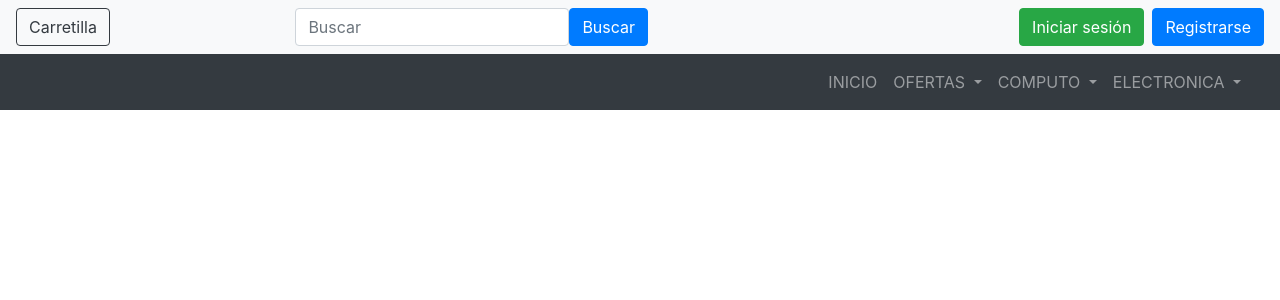
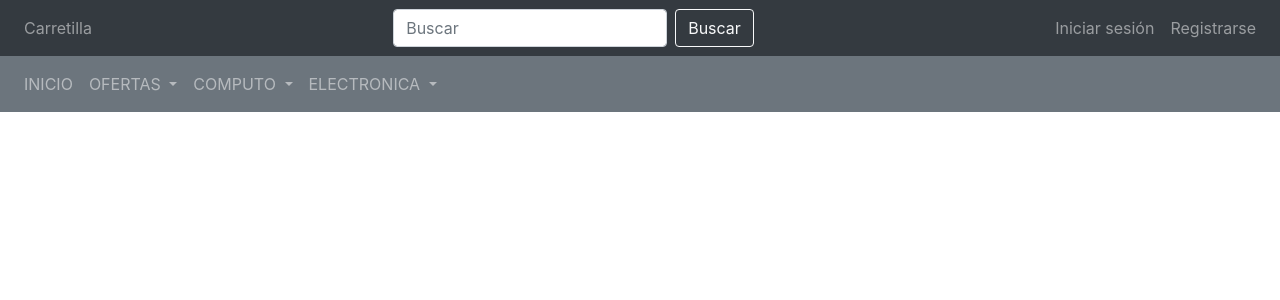
Before and after one commit to OsvalDev91/ProjectTiendaOnline01, a Django app: page / in a window 1280 px wide. Shown: the top 300 px of the page. Run offline with Django 3.2, Linux system fonts and the light colour scheme; some libraries are stand-ins or nearby versions.

Commit message:
commit 01 19/07/2023

```diff
--- /dev/null
+++ b/TiendaOnline/static/css/styles.css
@@ -0,0 +1,4 @@
+/* CSS personalizado para extender la longitud de la barra de búsqueda */
+.search-bar {
+    width: 300px; /* Cambia el valor según el ancho deseado */
+}
--- a/TiendaOnline/templates/layout/base.html
+++ b/TiendaOnline/templates/layout/base.html
@@ -6,6 +6,7 @@
     <meta name="viewport" content="width=device-width, initial-scale=1.0">
     <title>{% block titulo %}{% endblock titulo %} - Tienda Online</title>
     <link rel="stylesheet" href="https://stackpath.bootstrapcdn.com/bootstrap/4.5.2/css/bootstrap.min.css">
+    <link rel="stylesheet" href="{% static 'css/styles.css' %}">
 </body>
 </head>
 <body>
--- a/TiendaOnline/templates/layout/navbar.html
+++ b/TiendaOnline/templates/layout/navbar.html
@@ -1,162 +1,60 @@
-<!-- <nav class="navbar navbar-expand-lg bg-body-tertiary">
-    <div class="container-fluid">
-        <a class="navbar-brand" href="#">Tecnologia7+</a>
-        <button class="navbar-toggler" type="button" data-bs-toggle="collapse" data-bs-target="#navbarSupportedContent" aria-controls="navbarSupportedContent" aria-expanded="false" aria-label="Toggle navigation">
-            <span class="navbar-toggler-icon"></span>
-        </button>
-        <div class="collapse navbar-collapse" id="navbarSupportedContent">
-            <ul class="navbar-nav me-auto mb-2 mb-lg-0">
-                <li class="nav-item">
-                    <a class="nav-link active" aria-current="page" href="#">Home</a>
-                </li>
-                <li class="nav-item">
-                    <a class="nav-link" href="#">Link</a>
-                </li>
-                <li class="nav-item dropdown">
-                    <a class="nav-link dropdown-toggle" href="#" role="button" data-bs-toggle="dropdown" aria-expanded="false">
-                        Dropdown
-                    </a>
-                    <ul class="dropdown-menu">
-                        <li><a class="dropdown-item" href="#">Action</a></li>
-                        <li><a class="dropdown-item" href="#">Another action</a></li>
-                        <li><hr class="dropdown-divider"></li>
-                        <li><a class="dropdown-item" href="#">Something else here</a></li>
-                    </ul>
-                </li>
-                <li class="nav-item">
-                    <a class="nav-link disabled">Disabled</a>
-                </li>
-            </ul>
-            <form class="d-flex" role="search">
-                <input class="form-control me-2" type="search" placeholder="Search" aria-label="Search">
-                <button class="btn btn-outline-success" type="submit">Search</button>
-                <span class="navbar-text">Login</span>
-                <span class="navbar-text"><i class="fas fa-shopping-cart"></i></span>
+<!-- TiendaOnline/templates/layout/navbar.html -->
+
+<nav class="navbar navbar-expand-md navbar-dark bg-dark">
+      <!-- Primera fila del navbar -->
+      <div class="navbar-nav mr-auto">
+          <!-- Botón carretilla -->
+          <a class="nav-item nav-link" href="#">Carretilla</a>
+      </div>
+      <div>
+        <form class="form-inline my-2 my-md-0">
+          <!-- Barra de búsqueda -->
+          <input class="form-control mr-sm-2" type="search" placeholder="Buscar" aria-label="Search">
+          <!-- Botón de búsqueda -->
+          <button class="btn btn-outline-light my-2 my-sm-0" type="submit">Buscar</button>
       </form>
       </div>
+
+      <div class="navbar-nav ml-auto">
+          <!-- Botones de Iniciar sesión y Registrarse -->
+          <a class="nav-item nav-link" href="#">Iniciar sesión</a>
+          <a class="nav-item nav-link" href="#">Registrarse</a>
       </div>
-</nav> -->
-
-
-<!-- <nav class="navbar navbar-expand-md  navbar-white bg-white navbar-right bg-right  ">
-  <div class="container-fluid">
-    <a class="navbar-brand" href="#">Logo</a>
-    <div class="d-flex justify-content-between">
-      coidgo de registro y sesion froma 1  --
-      <button class="btn btn-primary mr-3">Iniciar Sesion</button>
-      <img src="https://encrypted-tbn0.gstatic.com/images?q=tbn:ANd9GcTai9p7vw4TA7xhfujdpSNUolB4-VHGrqIbY44CzJeDmzgYmnDm6jn0pZE&usqp=CAU" alt="Descripción del icono" style="width: 24px; height: 24px;">
-      <button class="btn btn-secondary ml-3">Registrarse</button> coidgo de registro y sesion froma 2
-      <button class="btn btn-primary mr-2">
-        <img src="https://o.remove.bg/downloads/5ceb961a-f928-4f5b-9abd-a1402a432e9a/images-removebg-preview.png" alt="Descripción del icono" style="width: 24px; height: 24px;">
-        Iniciar Sesión
-      </button>
-      <button class="btn btn-secondary ml-2">
-        <img src="https://o.remove.bg/downloads/96c7eab1-3474-42e7-8ccb-d06e0051a969/NRnxjrff9H-1A4T-NIYxc-transformed__2_-removebg-preview.png" alt="Descripción del icono" style="width: 24px; height: 24px;">
-        Registrarse
-      </button>
-
-      <button class="btn btn-danger navbar-btn mr-2">Button</button>
-      <button class="btn btn-danger navbar-btn mr-2">Registrarse</button>
-      <button type="button" class="btn btn-info mr-2">Buscar</button>
-      <button type="button" class="btn btn-primary">Primary</button>
-    </div>
-  </div>
-</nav> -->
-
-<nav class="navbar navbar-expand-lg navbar-light bg-light">
-  <ul class="navbar-nav">
-    <li class="nav-item">
-      <a class="btn btn-outline-dark" href="#">Carretilla</a>
-    </li>
-  </ul>
-
-  <ul class="navbar-nav mx-auto">
-    <li class="nav-item ">
-      <form class="form-inline">
-          <input class="form-control col-lg-8 mw-100" type="search" placeholder="Buscar" aria-label="Buscar">
-          <button class="btn btn-primary my-2 my-sm-0" type="submit">Buscar</button>
-      </form>
-    </li>
-  </ul>
-
-  <ul class="navbar-nav ml-auto">
-    <li class="nav-item">
-      <a class="btn btn-success" href="#">Iniciar sesión</a>
-    </li>
-  </ul>
-
-  <ul class="navbar-nav ml-2">
-    <li class="nav-item">
-      <a class="btn btn-primary" href="#">Registrarse</a>
-    </li>
-  </ul>
 </nav>
 
-
-<nav class="navbar navbar-expand-md navbar-light bg-light navbar-dark bg-dark">
-  <div class="container-fluid">
-    <a class="navbar-brand" href="#">
-
-    </a>
-    <button class="navbar-toggler" type="button" data-toggle="collapse" data-target="#navbarSupportedContent"
-      aria-controls="navbarSupportedContent" aria-expanded="false" aria-label="Toggle navigation">
-      <span class="navbar-toggler-icon"></span>
-    </button>
-
-
-    <div class="collapse navbar-collapse" id="navbarSupportedContent">
-      <ul class="navbar-nav ml-auto">
+<!-- Segunda fila del navbar -->
+<nav class="navbar navbar-expand-md navbar-dark bg-secondary">
+      <!-- Opciones en la parte izquierda -->
+      <ul class="navbar-nav mr-auto"> <!-- Cambiar ml-auto a mr-auto -->
           <li class="nav-item">
               <a class="nav-link" href="#">INICIO</a>
           </li>
           <li class="nav-item dropdown">
-          <a class="nav-link dropdown-toggle" href="#
-            " id="navbarDropdown2" role="button" data-toggle="dropdown" aria-haspopup="true" aria-expanded="false">
+              <a class="nav-link dropdown-toggle" href="#" id="ofertasDropdown" role="button" data-toggle="dropdown" aria-haspopup="true" aria-expanded="false">
                   OFERTAS
               </a>
-          <div class="dropdown-menu" aria-labelledby="navbarDropdown2">
-            <a class="dropdown-item" href="#">Liquidacion</a>
-            <a class="dropdown-item" href="#">Descuentos</a>
-            <div class="dropdown-divider"></div>
-            <a class="dropdown-item" href="#">Productos destacados </a>
+              <div class="dropdown-menu" aria-labelledby="ofertasDropdown">
+                  <!-- Contenido del dropdown de OFERTAS -->
+                  <!-- Puedes agregar más elementos aquí -->
               </div>
           </li>
           <li class="nav-item dropdown">
-          <a class="nav-link dropdown-toggle" href="#" id="navbarDropdown3" role="button" data-toggle="dropdown"
-            aria-haspopup="true" aria-expanded="false">
+              <a class="nav-link dropdown-toggle" href="#" id="computoDropdown" role="button" data-toggle="dropdown" aria-haspopup="true" aria-expanded="false">
                   COMPUTO
               </a>
-          <div class="dropdown-menu" aria-labelledby="navbarDropdown3">
-            <a class="dropdown-item" href="#">Accesorios para Computadoras</a>
-            <div class="dropdown-divider"></div>
-            <a class="dropdown-item" href="#">Teclados</a>
-            <a class="dropdown-item" href="#">Mouse</a>
-            <a class="dropdown-item" href="#">Bocinas</a>
-            <a class="dropdown-item" href="#">Audifonos</a>
+              <div class="dropdown-menu" aria-labelledby="computoDropdown">
+                  <!-- Contenido del dropdown de COMPUTO -->
+                  <!-- Puedes agregar más elementos aquí -->
               </div>
           </li>
-
           <li class="nav-item dropdown">
-          <a class="nav-link dropdown-toggle" href="#" id="navbarDropdown3" role="button" data-toggle="dropdown"
-            aria-haspopup="true" aria-expanded="false">
+              <a class="nav-link dropdown-toggle" href="#" id="electronicaDropdown" role="button" data-toggle="dropdown" aria-haspopup="true" aria-expanded="false">
                   ELECTRONICA
               </a>
-          <div class="dropdown-menu" aria-labelledby="navbarDropdown3">
-            <a class="dropdown-item" href="#">Electrodomesticos</a>
-            <div class="dropdown-divider"></div>
-            <a class="dropdown-item" href="#">Cocina</a>
-            <a class="dropdown-item" href="#">horno/microondas</a>
-            <a class="dropdown-item" href="#">lavadora/lavarropas</a>
-            <a class="dropdown-item" href="#">lavaplatos/lavavajillas</a>
-            <a class="dropdown-item" href="#">refrigerador/nevera/heladera y congelador</a>
-            <a class="dropdown-item" href="#">campana extractora</a>
-            <a class="dropdown-item" href="#">secadora/secarropas</a>
+              <div class="dropdown-menu" aria-labelledby="electronicaDropdown">
+                  <!-- Contenido del dropdown de ELECTRONICA -->
+                  <!-- Puedes agregar más elementos aquí -->
               </div>
           </li>
-
       </ul>
-    </div>
-  </div>
 </nav>
-
-</div>
```
Lines whose indentation alone changed are shown as unchanged.
